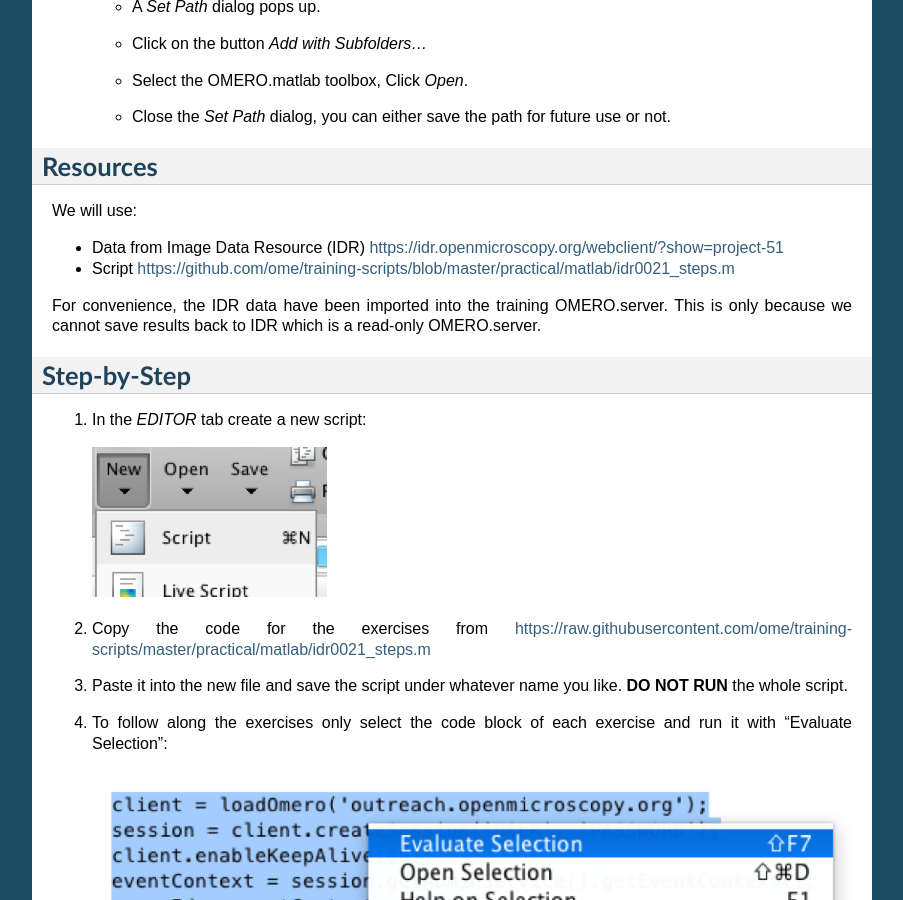
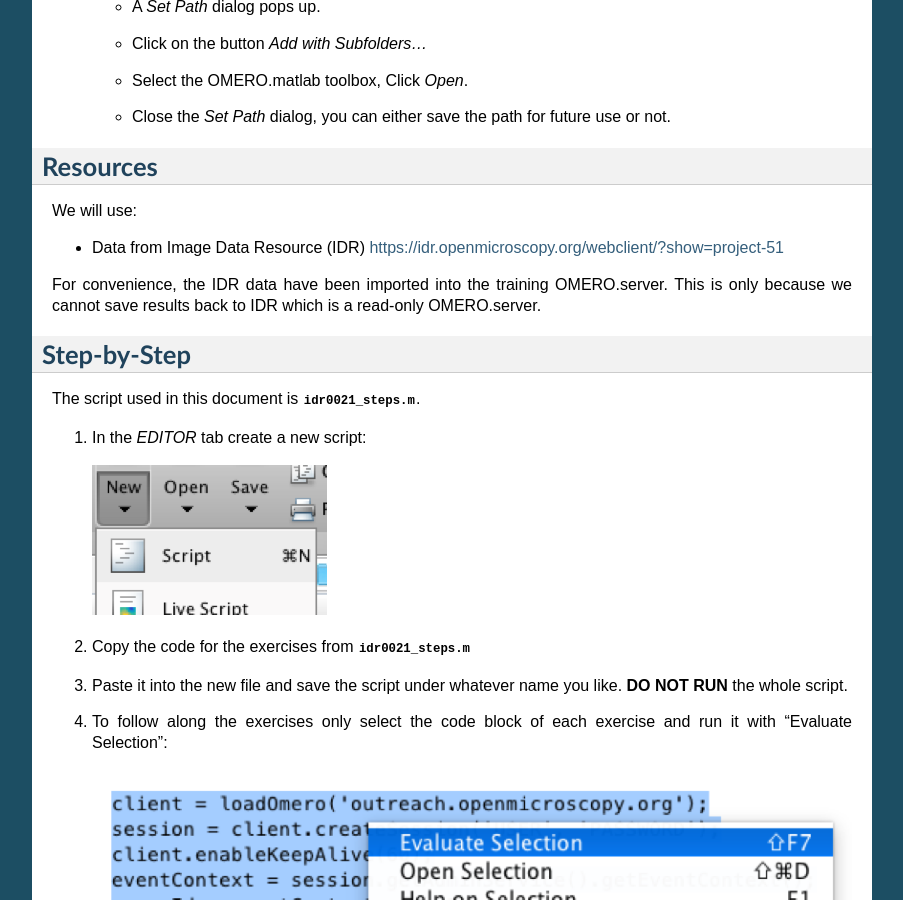
Before and after one commit to ome/omero-guide-matlab, a Sphinx documentation site: the page built from docs/matlab.rst, in a window 1280 px wide and 900 px high, scrolled down 941 px. Shown: the whole window, without its empty margins (198-1101 px from the left). Built offline with Sphinx 7.4.7, drawn with Linux system fonts in a browser that asks for light colours.

Commit message:
update link

```diff
--- a/docs/matlab.rst
+++ b/docs/matlab.rst
@@ -52,19 +52,19 @@ We will use:
 
 -  Data from Image Data Resource (IDR) \ https://idr.openmicroscopy.org/webclient/?show=project-51
 
--  Script \ https://github.com/ome/training-scripts/blob/master/practical/matlab/idr0021_steps.m
-
 For convenience, the IDR data have been imported into the training
 OMERO.server. This is only because we cannot save results back to IDR which is a read-only OMERO.server.
 
 **Step-by-Step**
 ----------------
 
+The script used in this document is :download:`idr0021_steps.m <../scripts/idr0021_steps.m>`.
+
 #. In the *EDITOR* tab create a new script:
 
    .. image:: images/matlab2.png
 
-#. Copy the code for the exercises from \ https://raw.githubusercontent.com/ome/training-scripts/master/practical/matlab/idr0021_steps.m
+#. Copy the code for the exercises from :download:`idr0021_steps.m <../scripts/idr0021_steps.m>`
 
 #. Paste it into the new file and save the script under whatever name you like. **DO NOT RUN** the whole script.
 
```
